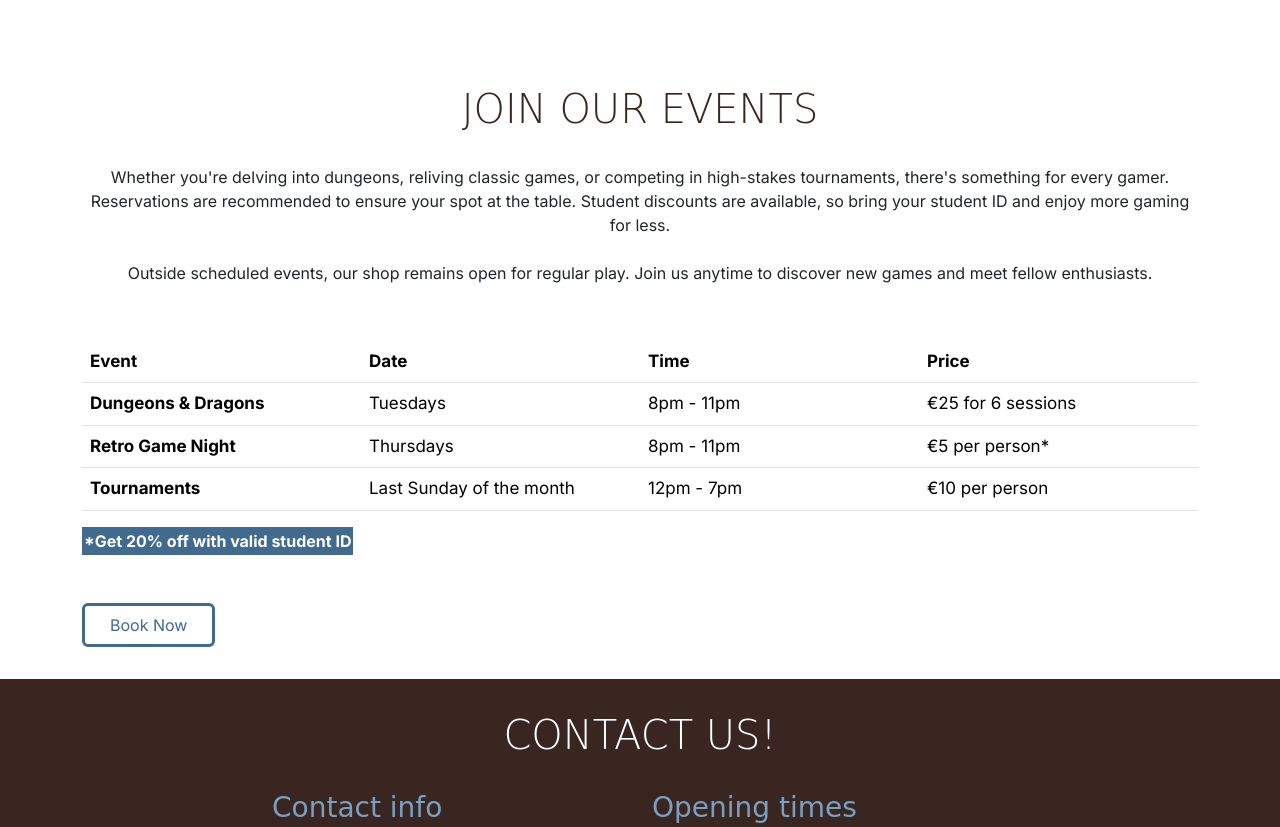
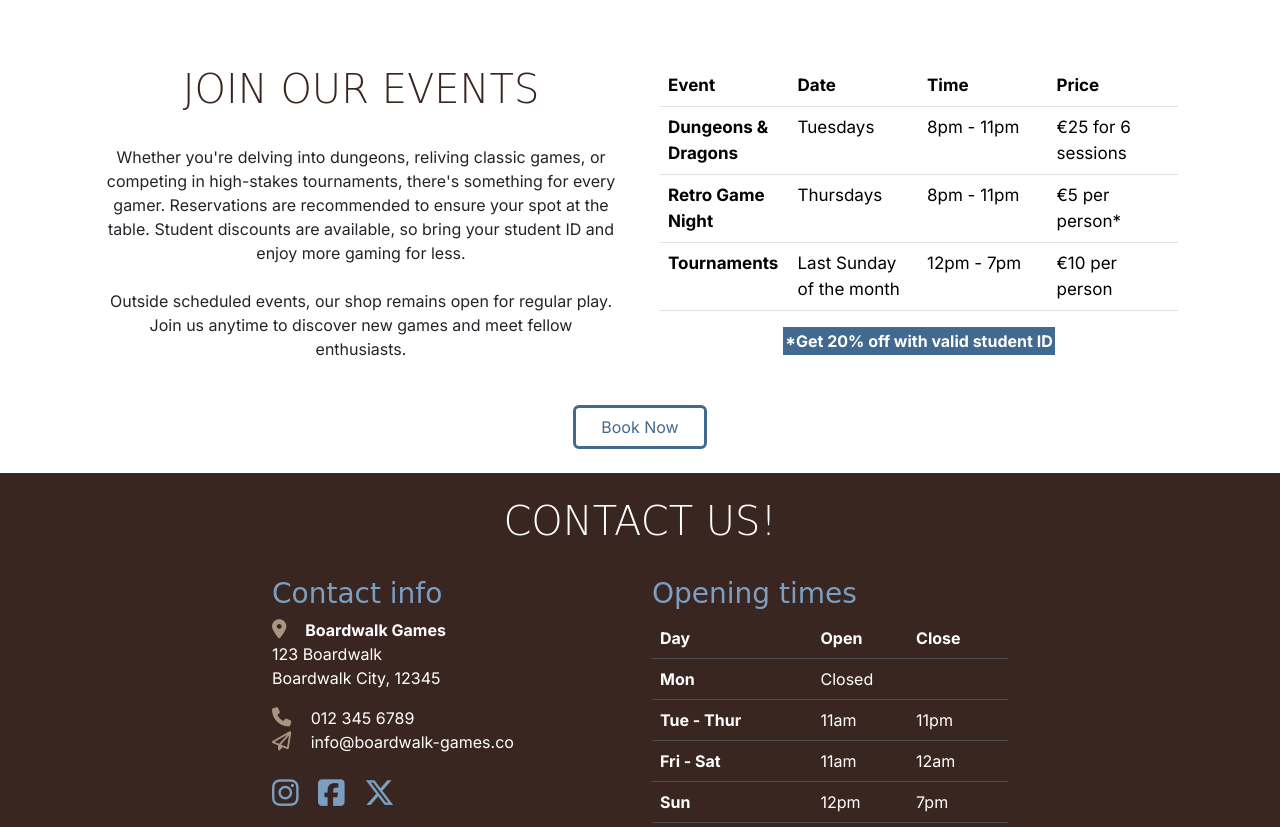
Before and after one commit to Drake-Designer/Boardwalk-Games, a plain HTML site: page index.html in a window 1280 px wide. Shown: the part 1055-1882 px from the top of the page. Drawn offline with nearby package versions, Linux system fonts and the light colour scheme; a web font is replaced by a local one.

Commit message:
Fix media query for the join event section - 1200px

```diff
--- a/assets/css/style.css
+++ b/assets/css/style.css
@@ -38,8 +38,8 @@ h2 {
 }
 
 .section {
-  margin-top: 2rem;
-  margin-bottom: 2rem;
+  margin-top: 1.5rem;
+  margin-bottom: 1.5rem;
 }
 
 /* Buttons */
@@ -65,12 +65,6 @@ h2 {
 .custom-button-outline:hover {
   background-color: var(--highlight-color);
   color: white;
-}
-
-/* Join our Events */
-
-#discount-text {
-  text-align: center;
 }
 
 /* Navbar */
@@ -104,6 +98,7 @@ h2 {
 /* Join our events */
 
 #discount-text {
+  text-align: center;
   border: 2px solid var(--highlight-color);
   background-color: var(--highlight-color);
   color: white;
@@ -164,6 +159,12 @@ h2 {
   #events-table {
     font-size: 0.75rem;
   }
+
+  #discount-text {
+    margin: auto;
+    margin-bottom: 1rem;
+    width: fit-content;
+  }
 }
 
 @media screen and (min-width: 768px) {
@@ -172,11 +173,6 @@ h2 {
   }
   #events-table {
     font-size: 0.875rem;
-  }
-
-  #discount-text {
-    display: inline-block;
-    text-align: center;
   }
 }
 
@@ -200,10 +196,15 @@ h2 {
 
   #events-section {
     display: flex;
-    flex-wrap: wrap;
-    justify-content: space-between;
-    align-items: flex-start;
-    gap: 2rem;
+    flex-direction: row;
+    width: fit-content;
+  }
+
+  #join-event-div,
+  #events-table-div {
+    display: flexbox;
+    flex-direction: row;
+    padding: 20px;
   }
 }
 
--- a/index.html
+++ b/index.html
@@ -159,7 +159,7 @@
     <!-- Join Event Section -->
     <section id="join-event" class="container section">
       <div id="events-section">
-        <div class="col-12 text-center">
+        <div id="join-event-div" class="col-12 col-xl-6 text-center">
           <h2 class="display-6">Join our Events</h2>
           <p class="my-4">
             Whether you're delving into dungeons, reliving classic games, or competing in high-stakes tournaments, there's something for every gamer. Reservations are recommended to ensure your spot at the table. Student discounts are available, so
@@ -167,7 +167,7 @@
           </p>
           <p class="my-4">Outside scheduled events, our shop remains open for regular play. Join us anytime to discover new games and meet fellow enthusiasts.</p>
         </div>
-        <div id="events-table-container">
+        <div id="events-table-div" class="col-xl-6 col-12">
           <table id="events-table" class="table text-start">
             <thead>
               <tr>
@@ -201,11 +201,10 @@
           <!-- Student Discount Text -->
           <p id="discount-text">*Get 20% off with valid student ID</p>
         </div>
-
-        <!-- Book Now Button -->
-        <div class="text-center">
-          <a id="book-button" href="booking.html" class="btn custom-button-outline">Book Now</a>
-        </div>
+      </div>
+      <!-- Book Now Button -->
+      <div class="text-center">
+        <a id="book-button" href="booking.html" class="btn custom-button-outline">Book Now</a>
       </div>
     </section>
 
```
